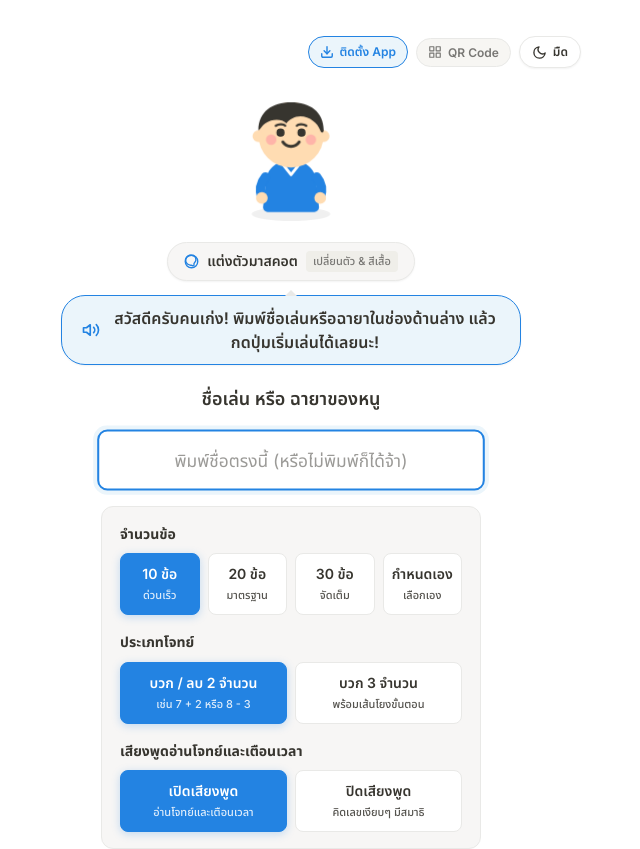
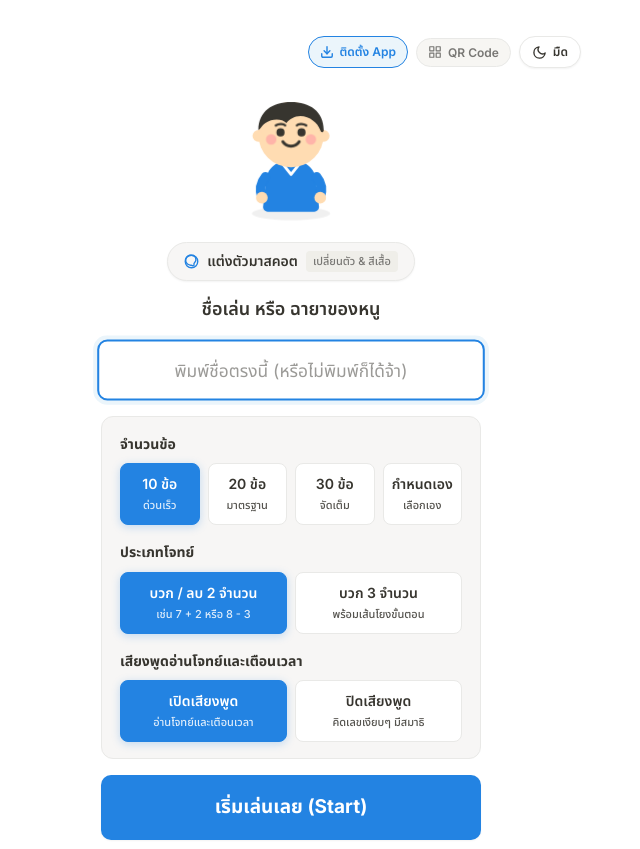
Before and after one commit to barron-local/math-quiz, a React (Vite) app: page / in a window 1280 px wide. Shown: the top 849 px of the page, without its empty margins (349-989 px from the left). Built offline with nearby package versions, Linux system fonts and the light colour scheme.

Commit message:
refactor: remove welcome speech bubble and auto-speak on entry

```diff
--- a/src/App.css
+++ b/src/App.css
@@ -353,60 +353,7 @@
   user-select: none;
 }
 
-/* Home Speech Bubble */
-.mascot-home-speech {
-  display: inline-flex;
-  align-items: center;
-  justify-content: center;
-  gap: 10px;
-  background-color: var(--notion-callout-bg);
-  border: 1px solid var(--notion-border);
-  border-radius: 24px;
-  padding: 10px 20px;
-  margin-bottom: 20px;
-  max-width: 460px;
-  box-shadow: var(--shadow-subtle);
-  position: relative;
-  cursor: pointer;
-  transition: all 0.2s cubic-bezier(0.34, 1.56, 0.64, 1);
-  user-select: none;
-}
-
-.mascot-home-speech:hover {
-  background-color: var(--notion-blue-bg);
-  border-color: var(--notion-blue);
-  transform: translateY(-2px);
-}
-
-.speech-icon {
-  flex-shrink: 0;
-  color: var(--notion-blue);
-}
-
-.speech-bubble-speaking {
-  border-color: var(--notion-blue);
-  background-color: var(--notion-blue-bg);
-  animation: audioPulse 1.2s infinite ease-in-out;
-}
-
-.mascot-home-speech::after {
-  content: '';
-  position: absolute;
-  top: -6px;
-  left: 50%;
-  transform: translateX(-50%);
-  border-left: 6px solid transparent;
-  border-right: 6px solid transparent;
-  border-bottom: 6px solid var(--notion-border);
-}
-
-.mascot-speech-text {
-  font-size: 16px;
-  font-weight: 600;
-  color: var(--notion-text);
-  line-height: 1.5;
-  text-align: center;
-}
+
 
 .mascot-svg {
   display: block;
--- a/src/App.tsx
+++ b/src/App.tsx
@@ -8,9 +8,8 @@ import {
   getRandomCorrectMessage,
   getRandomEncouragingMessage,
   getCompletionMessage,
-  getRandomWelcomeMessage,
 } from './encouragements'
-import { speakThaiText, formatProblemForSpeech, warmUpSpeech, getAddition3StepSpeech } from './speechHelper'
+import { speakThaiText, formatProblemForSpeech, getAddition3StepSpeech } from './speechHelper'
 import { soundEffects } from './soundEffects'
 import './App.css'
 
@@ -147,9 +146,7 @@ export default function App() {
     }
   }
 
-  const [welcomeMessage] = useState(() => getRandomWelcomeMessage())
   const [isSpeaking, setIsSpeaking] = useState(false)
-  const [hasSpokenWelcome, setHasSpokenWelcome] = useState(false)
   const [isPoked, setIsPoked] = useState(false)
   const [mascotConfig, setMascotConfig] = useState<MascotConfig>(() => loadSavedMascotConfig())
   const [isCustomizerOpen, setIsCustomizerOpen] = useState(false)
@@ -179,61 +176,7 @@ export default function App() {
     }, 10)
   }
 
-  // Welcome speech intro text (personalized with kidName if already entered/saved)
-  const welcomeSpeechText = isFromQr
-    ? kidName.trim()
-      ? `เย้! สแกนคิวอาร์โค้ดเข้ามาแล้ว ยินดีต้อนรับน้อง${kidName.trim()}นะจ๊ะ! เลือกลักษณะโจทย์ แล้วกดปุ่มเริ่มเล่นได้เลยจ้า!`
-      : 'เย้! สแกนคิวอาร์โค้ดเข้ามาแล้ว ยินดีต้อนรับนะคนเก่ง! หนูพิมพ์ชื่อเล่นหรือฉายาเท่ๆ เลือกลักษณะโจทย์ แล้วกดปุ่มเริ่มเล่นได้เลยจ้า!'
-    : kidName.trim()
-    ? `สวัสดีจ้าน้อง${kidName.trim()}! ยินดีต้อนรับนะจ๊ะ เลือกลักษณะโจทย์ที่ชอบ แล้วกดปุ่มเริ่มเล่นเพื่อไปลุยด้วยกันได้เลยจ้า!`
-    : 'สวัสดีจ้าเพื่อนคนเก่ง! ยินดีต้อนรับนะจ๊ะ ให้หนูพิมพ์ชื่อเล่น เลือกลักษณะโจทย์ที่ชอบ แล้วกดปุ่มเริ่มเล่นเพื่อไปลุยด้วยกันได้เลยจ้า!'
-
-  const handleSpeakWelcome = () => {
-    if (!isVoiceEnabled) return
-    setIsSpeaking(true)
-    speakThaiText(
-      welcomeSpeechText,
-      () => setIsSpeaking(true),
-      () => setIsSpeaking(false)
-    )
-  }
-
-  // Auto-speak cute welcome message on first entry or user click
-  useEffect(() => {
-    if (gameState !== 'name-input' || hasSpokenWelcome || !isVoiceEnabled) return
-
-    const tryAutoSpeak = () => {
-      if (!hasSpokenWelcome && isVoiceEnabled) {
-        setHasSpokenWelcome(true)
-        handleSpeakWelcome()
-      }
-    }
-
-    // Try speaking after short gentle delay
-    const timer = setTimeout(() => {
-      tryAutoSpeak()
-    }, 600)
-
-    // Browsers require a user gesture if auto-speech is blocked: listen to first click/tap
-    const handleFirstGesture = () => {
-      warmUpSpeech()
-      tryAutoSpeak()
-      window.removeEventListener('click', handleFirstGesture)
-      window.removeEventListener('touchstart', handleFirstGesture)
-      window.removeEventListener('touchend', handleFirstGesture)
-    }
-
-    window.addEventListener('click', handleFirstGesture, { once: true })
-    window.addEventListener('touchstart', handleFirstGesture, { once: true, passive: true })
-    window.addEventListener('touchend', handleFirstGesture, { once: true, passive: true })
-
-    return () => {
-      clearTimeout(timer)
-      window.removeEventListener('click', handleFirstGesture)
-      window.removeEventListener('touchstart', handleFirstGesture)
-      window.removeEventListener('touchend', handleFirstGesture)
-    }
-  }, [gameState, hasSpokenWelcome, isVoiceEnabled])
+
 
   // Read math problem aloud with cheerful Thai speech
   const handleSpeakProblem = (questionToSpeak = currentQuestion) => {
@@ -701,24 +644,6 @@ export default function App() {
             <span className="customize-tag">เปลี่ยนตัว & สีเสื้อ</span>
           </button>
 
-          {/* Cute mascot dialogue bubble for normal visitors (clickable to replay speech) */}
-          <div
-            className={`mascot-home-speech pop-in ${isSpeaking ? 'speech-bubble-speaking' : ''}`}
-            onClick={handleSpeakWelcome}
-            title="กดเพื่อฟังเสียงแนะนำอีกครั้ง"
-            role="button"
-            tabIndex={0}
-          >
-            <svg width="18" height="18" viewBox="0 0 24 24" fill="none" stroke="currentColor" strokeWidth="2.2" strokeLinecap="round" strokeLinejoin="round" className="speech-icon" aria-hidden="true">
-              <polygon points="11 5 6 9 2 9 2 15 6 15 11 19 11 5" />
-              <path d="M19.07 4.93a10 10 0 0 1 0 14.14M15.54 8.46a5 5 0 0 1 0 7.07" />
-            </svg>
-            <span className="mascot-speech-text">
-              {kidName.trim()
-                ? `สวัสดีจ้าน้อง${kidName.trim()}! ยินดีต้อนรับกลับมานะจ๊ะ เลือกลักษณะโจทย์แล้วกดเริ่มเล่นได้เลย!`
-                : welcomeMessage}
-            </span>
-          </div>
 
           <form onSubmit={handleStart} className="name-form">
             <label htmlFor="kidNameInput" className="name-label">
```
